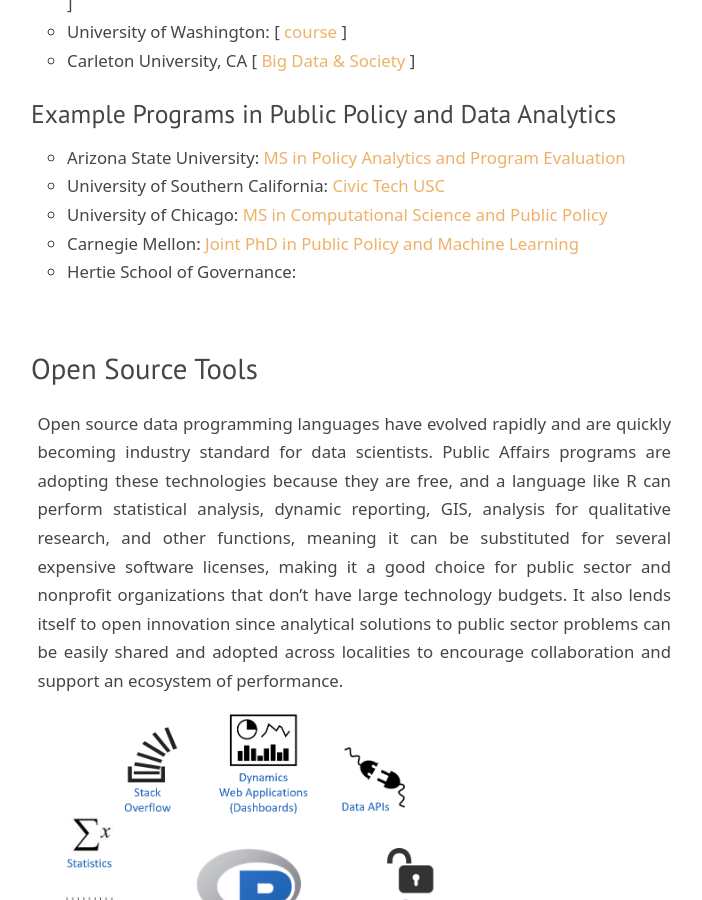
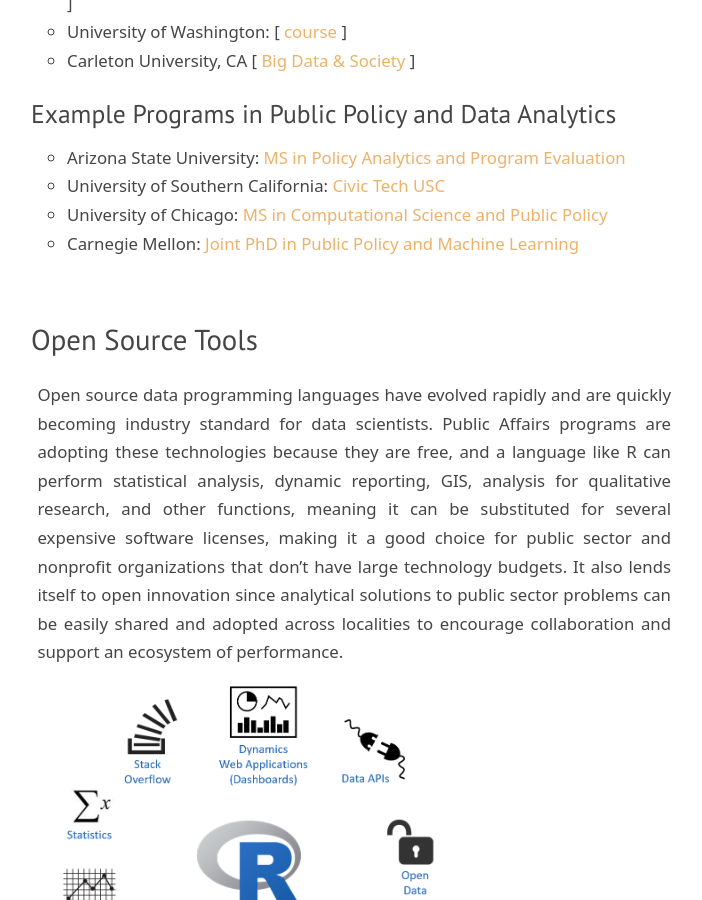
Before and after one commit to DS4PS/ds4ps_dev_site, a Jekyll site: the page built from learn.md, in a window 1280 px wide and 900 px high, scrolled down 1901 px. Shown: the whole window, without its empty margins (289-991 px from the left). Built offline with Jekyll 4.4.1, drawn with Linux system fonts in a browser that asks for light colours; nearby versions of some CDN libraries; library files that are not in the unit come from our copies.

Commit message:
Update learn.md

```diff
--- a/learn.md
+++ b/learn.md
@@ -118,7 +118,6 @@
 * University of Southern California: [Civic Tech USC](http://www.civictechusc.org/)
 * University of Chicago: [MS in Computational Science and Public Policy](https://capp.sites.uchicago.edu/)
 * Carnegie Mellon: [Joint PhD in Public Policy and Machine Learning](https://www.ml.cmu.edu/academics/joint-ml-phd.html)
-* Hertie School of Governance:
 
 
 ## Open Source Tools
```
